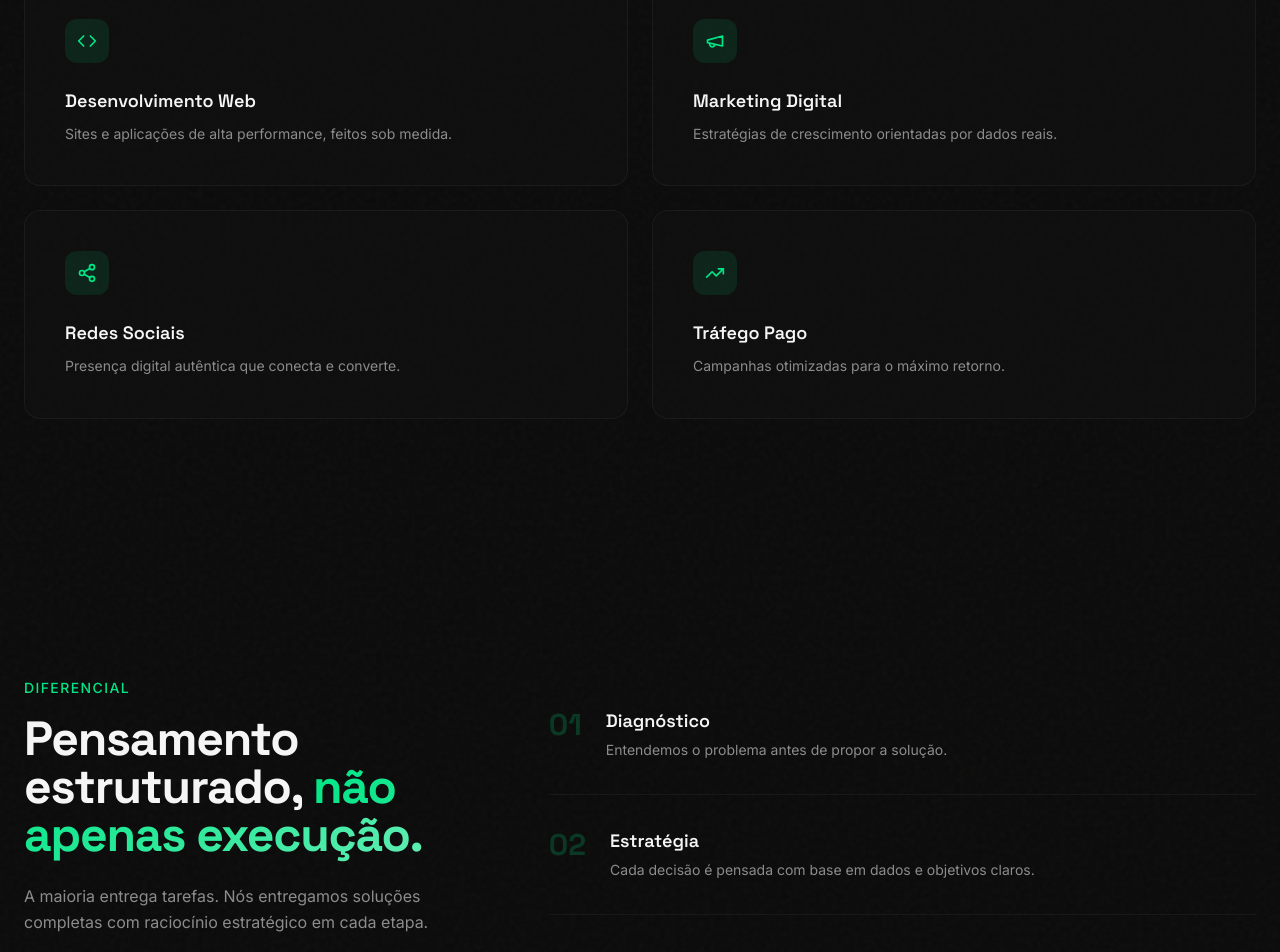
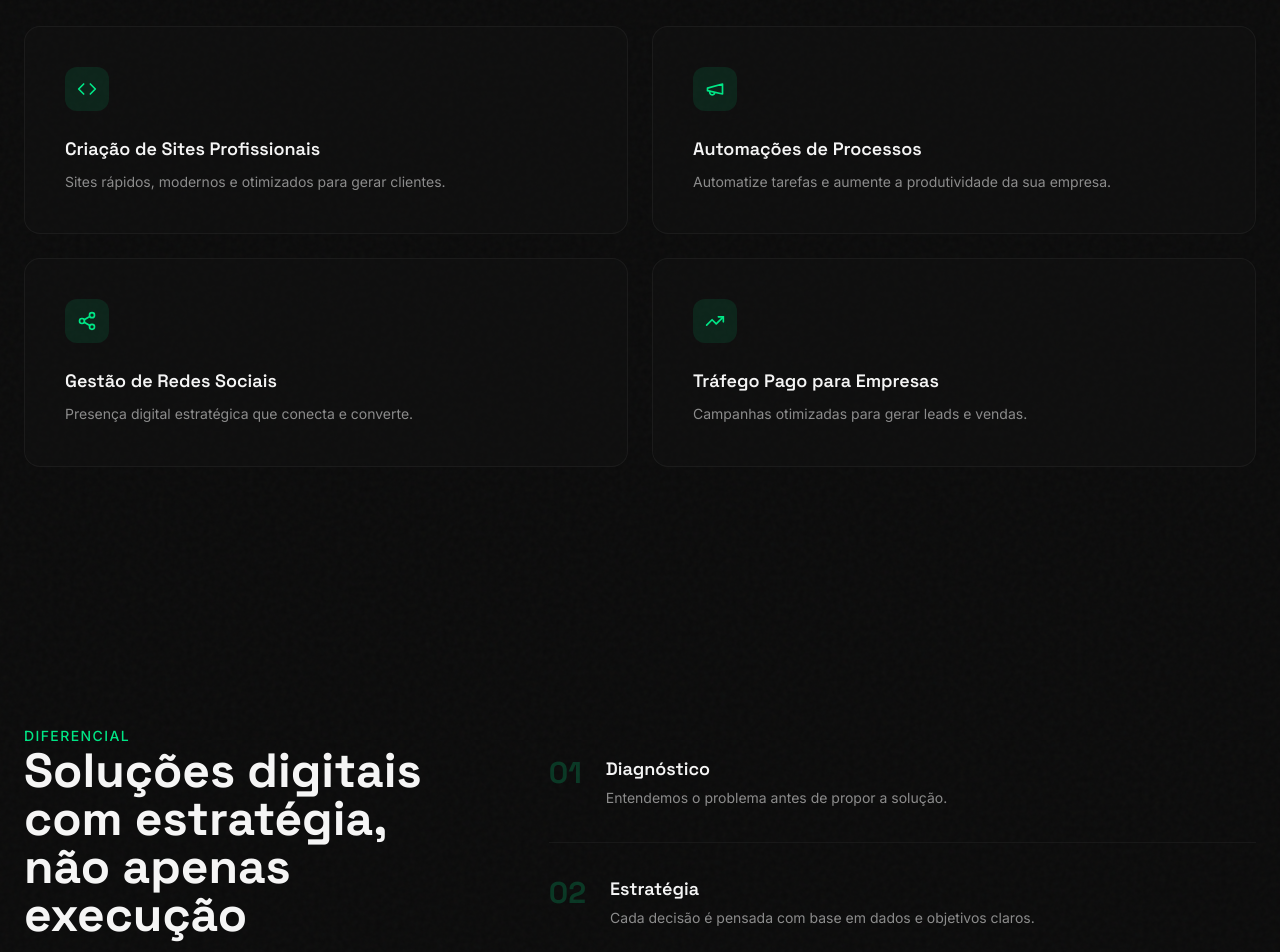
Before and after one commit to marllonpanisset/brototec, a React (Vite) app: page / in a window 1280 px wide. Shown: the part 1820-2772 px from the top of the page. Built offline with nearby package versions, Linux system fonts and the light colour scheme.

Commit message:
melhoria SEO, UX

```diff
--- a/index.html
+++ b/index.html
@@ -6,24 +6,24 @@
     <!-- RESPONSIVO -->
     <meta name="viewport" content="width=device-width, initial-scale=1.0" />
 
-    <!-- SEO TITLE (FOCADO EM BUSCA REAL) -->
+    <!-- SEO TITLE -->
     <title>
-      Criação de sites, sistemas e automações | Brototec
+      Criação de Sites, Sistemas e Automações para Empresas | Brototec
     </title>
 
-    <!-- META DESCRIPTION (FOCADO EM CLIQUE) -->
+    <!-- META DESCRIPTION -->
     <meta
       name="description"
-      content="Criamos sites profissionais, sistemas e automações para empresas. Soluções sob medida com código aberto, tecnologia acessível e foco em resultado."
+      content="Criação de sites, sistemas e automações sob medida para empresas. Desenvolvemos soluções digitais com código aberto, tecnologia acessível e foco em resultado."
     />
 
     <!-- ROBOTS -->
     <meta name="robots" content="index, follow" />
 
-    <!-- CANONICAL (IMPORTANTE: MUDE QUANDO TIVER DOMÍNIO .com.br) -->
+    <!-- CANONICAL -->
     <link rel="canonical" href="https://brototec.vercel.app" />
 
-    <!-- GEO SEO (ajuda no Brasil) -->
+    <!-- GEO -->
     <meta name="geo.region" content="BR" />
     <meta name="geo.placename" content="Brasil" />
     <meta name="language" content="pt-BR" />
@@ -34,7 +34,7 @@
     <!-- PWA -->
     <link rel="manifest" href="/manifest.json" />
 
-    <!-- TEMA -->
+    <!-- THEME -->
     <meta name="theme-color" content="#0f172a" />
 
     <!-- ===================== -->
@@ -45,11 +45,11 @@
     <meta property="og:url" content="https://brototec.vercel.app" />
     <meta
       property="og:title"
-      content="Criação de sites e automações | Brototec"
+      content="Criação de Sites, Sistemas e Automações para Empresas | Brototec"
     />
     <meta
       property="og:description"
-      content="Sites, sistemas e automações sob medida com código aberto e foco em resultado."
+      content="Sites, sistemas e automações sob medida para empresas com foco em resultado."
     />
     <meta property="og:image" content="https://brototec.vercel.app/og-image.png" />
 
@@ -58,10 +58,13 @@
     <!-- ===================== -->
 
     <meta name="twitter:card" content="summary_large_image" />
-    <meta name="twitter:title" content="Brototec" />
+    <meta
+      name="twitter:title"
+      content="Criação de Sites e Automações para Empresas | Brototec"
+    />
     <meta
       name="twitter:description"
-      content="Criação de sites, sistemas e automações para empresas."
+      content="Soluções digitais sob medida: sites, sistemas e automações para empresas."
     />
     <meta name="twitter:image" content="https://brototec.vercel.app/og-image.png" />
 
@@ -70,7 +73,7 @@
     <link rel="preconnect" href="https://fonts.gstatic.com" crossorigin />
 
     <!-- ===================== -->
-    <!-- STRUCTURED DATA (MELHORADO) -->
+    <!-- STRUCTURED DATA -->
     <!-- ===================== -->
 
     <script type="application/ld+json">
@@ -80,7 +83,7 @@
         "name": "Brototec",
         "url": "https://brototec.vercel.app",
         "logo": "https://brototec.vercel.app/logo.png",
-        "description": "Criação de sites, sistemas e automações com código aberto e tecnologia acessível.",
+        "description": "Criação de sites, sistemas e automações sob medida para empresas.",
         "areaServed": "BR",
         "sameAs": [
           "https://www.instagram.com/brototecbr",
@@ -92,7 +95,6 @@
 
   <body>
     <div id="root"></div>
-
     <script type="module" src="/src/main.jsx"></script>
   </body>
 </html>
--- a/src/components/home/ConceptSection.jsx
+++ b/src/components/home/ConceptSection.jsx
@@ -33,8 +33,8 @@ export default function ConceptSection() {
           <span className="text-sm font-medium text-primary tracking-widest uppercase">
             Princípios
           </span>
-          <h2 className="font-heading text-3xl sm:text-4xl lg:text-5xl font-bold mt-4 tracking-tight">
-            O que nos guia.
+          <h2 className="font-heading text-3xl sm:text-4xl lg:text-5xl font-bold mt-4">
+            Tecnologia, eficiência e estratégia no desenvolvimento digital
           </h2>
         </motion.div>
 
--- a/src/components/home/DifferentiationSection.jsx
+++ b/src/components/home/DifferentiationSection.jsx
@@ -26,13 +26,13 @@ export default function DifferentiationSection() {
             <span className="text-sm font-medium text-primary tracking-widest uppercase">
               Diferencial
             </span>
-            <h2 className="font-heading text-3xl sm:text-4xl lg:text-5xl font-bold mt-4 tracking-tight leading-tight">
-              Pensamento estruturado,{" "}
-              <span className="text-gradient-green">não apenas execução.</span>
-            </h2>
-            <p className="mt-6 text-muted-foreground leading-relaxed">
-              A maioria entrega tarefas. Nós entregamos soluções completas com raciocínio estratégico em cada etapa.
-            </p>
+            <h2 className="font-heading text-3xl sm:text-4xl lg:text-5xl font-bold">
+            Soluções digitais com estratégia, não apenas execução
+          </h2>
+
+          <p className="mt-6 text-muted-foreground">
+            Desenvolvemos sites, sistemas e automações com foco em resultado e crescimento real para empresas.
+          </p>
           </motion.div>
 
           {/* Right steps - broken grid */}
--- a/src/components/home/ImpactSection.jsx
+++ b/src/components/home/ImpactSection.jsx
@@ -32,9 +32,9 @@ export default function ImpactSection() {
               transition={{ duration: 0.6, delay: 0.1 }}
               className="font-heading text-3xl sm:text-4xl lg:text-5xl font-bold tracking-tight leading-tight"
             >
-              Cada projeto contribui para a{" "}
-              <span className="text-gradient-green">educação tecnológica</span>{" "}
-              e o desenvolvimento de novos talentos.
+                Cada projeto contribui para a{" "}
+              <span className="text-gradient-green">educação tecnológica e inovação digital</span>{" "}
+
             </motion.h2>
 
             <motion.p
--- a/src/components/home/ProjectsSection.jsx
+++ b/src/components/home/ProjectsSection.jsx
@@ -52,7 +52,8 @@ export default function ProjectsSection() {
               <div className="aspect-[3/2] overflow-hidden bg-muted">
                 <img
                   src={p.image}
-                  alt={p.title}
+                  alt={`${p.title} - projeto de criação de site e automação`}
+                  loading="lazy"
                   className="w-full h-full object-cover transition-transform duration-700 group-hover:scale-105"
                 />
               </div>
--- a/src/components/home/ServicesSection.jsx
+++ b/src/components/home/ServicesSection.jsx
@@ -4,23 +4,23 @@ import { Code, Megaphone, Share2, TrendingUp } from "lucide-react";
 const services = [
   {
     icon: Code,
-    title: "Desenvolvimento Web",
-    desc: "Sites e aplicações de alta performance, feitos sob medida.",
+    title: "Criação de Sites Profissionais",
+    desc: "Sites rápidos, modernos e otimizados para gerar clientes.",
   },
   {
     icon: Megaphone,
-    title: "Marketing Digital",
-    desc: "Estratégias de crescimento orientadas por dados reais.",
+    title: "Automações de Processos",
+    desc: "Automatize tarefas e aumente a produtividade da sua empresa.",
   },
   {
     icon: Share2,
-    title: "Redes Sociais",
-    desc: "Presença digital autêntica que conecta e converte.",
+    title: "Gestão de Redes Sociais",
+    desc: "Presença digital estratégica que conecta e converte.",
   },
   {
     icon: TrendingUp,
-    title: "Tráfego Pago",
-    desc: "Campanhas otimizadas para o máximo retorno.",
+    title: "Tráfego Pago para Empresas",
+    desc: "Campanhas otimizadas para gerar leads e vendas.",
   },
 ];
 
--- a/src/components/layout/Footer.jsx
+++ b/src/components/layout/Footer.jsx
@@ -7,7 +7,7 @@ const Footer = () => {
 
   const socialLinks = {
     whatsapp: "https://wa.me/5521987881633",
-    linkedin: "https://linkedin.com/in/brototec",
+    linkedin: "https://linkedin.com/company/brototec",
     instagram: "https://instagram.com/brototecbr",
   };
 
```
